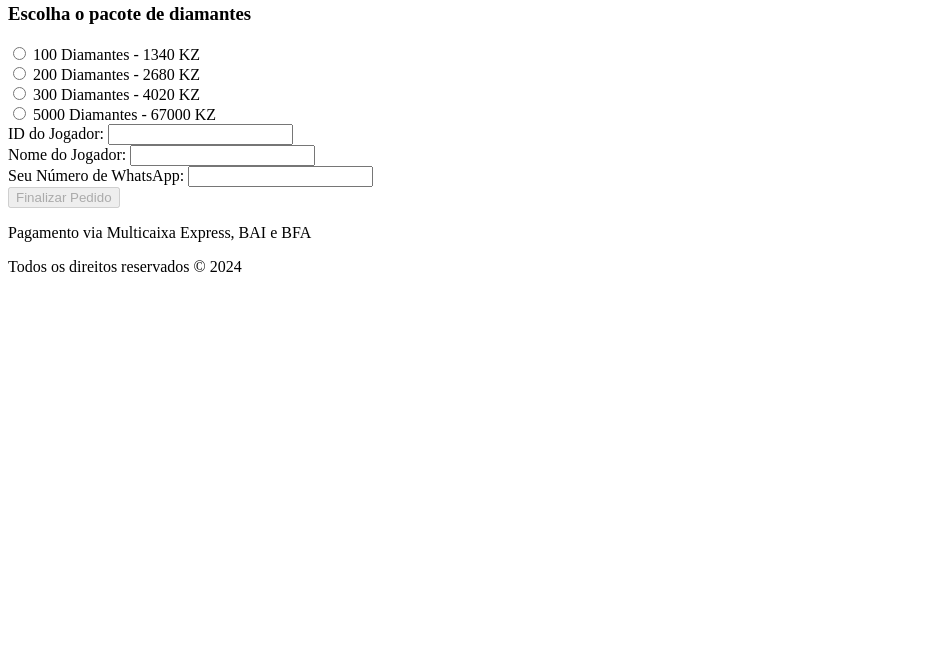
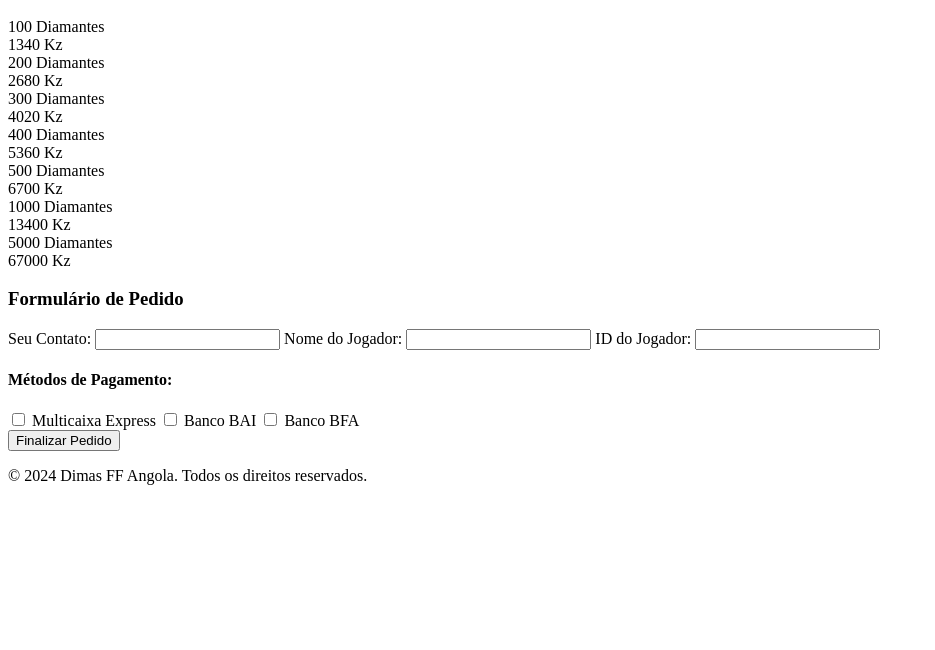
Before and after one commit to delvis1205/Dimas-FF-DM, a plain HTML site: page index.html in a window 1280 px wide. Shown: the part 150-800 px from the top of the page, without its empty margins (0-935 px from the left). Drawn offline with Linux system fonts and the light colour scheme.

Commit message:
Update index.html

```diff
--- a/index.html
+++ b/index.html
@@ -1,64 +1,78 @@
 <!DOCTYPE html>
-<html lang="pt-BR">
+<html lang="pt">
 <head>
     <meta charset="UTF-8">
     <meta name="viewport" content="width=device-width, initial-scale=1.0">
-  <title>DIMAS FF DM - Recargas de Diamantes Free Fire</title>
+    <title>Carregamento de Diamantes Free Fire</title>
     <link rel="stylesheet" href="styles.css">
 </head>
 <body>
     <header>
-    <img src="images/logo-garena.png" alt="Logo Garena" class="logo">
         <h1>DIMAS FF DM</h1>
         <h2>Recargas do Dimas Free Fire em Angola</h2>
     </header>
 
-  <section class="content">
-    <h3>Escolha o pacote de diamantes</h3>
-    <form id="recargaForm">
-      <div class="diamond-option">
-        <input type="radio" id="diamantes100" name="diamantes" value="100">
-        <label for="diamantes100">100 Diamantes - 1340 KZ</label>
+    <main>
+        <section class="diamond-selection">
+            <h3>Selecione a quantidade de Diamantes:</h3>
+            <div class="diamond-options">
+                <div class="diamond-option" data-diamonds="100" data-price="1340">
+                    100 Diamantes
+                    <div class="game-bubble">1340 Kz</div>
                 </div>
-      <div class="diamond-option">
-        <input type="radio" id="diamantes200" name="diamantes" value="200">
-        <label for="diamantes200">200 Diamantes - 2680 KZ</label>
+                <div class="diamond-option" data-diamonds="200" data-price="2680">
+                    200 Diamantes
+                    <div class="game-bubble">2680 Kz</div>
                 </div>
-      <div class="diamond-option">
-        <input type="radio" id="diamantes300" name="diamantes" value="300">
-        <label for="diamantes300">300 Diamantes - 4020 KZ</label>
+                <div class="diamond-option" data-diamonds="300" data-price="4020">
+                    300 Diamantes
+                    <div class="game-bubble">4020 Kz</div>
                 </div>
-      <div class="diamond-option">
-        <input type="radio" id="diamantes5000" name="diamantes" value="5000">
-        <label for="diamantes5000">5000 Diamantes - 67000 KZ</label>
+                <div class="diamond-option" data-diamonds="400" data-price="5360">
+                    400 Diamantes
+                    <div class="game-bubble">5360 Kz</div>
+                </div>
+                <div class="diamond-option" data-diamonds="500" data-price="6700">
+                    500 Diamantes
+                    <div class="game-bubble">6700 Kz</div>
+                </div>
+                <div class="diamond-option" data-diamonds="1000" data-price="13400">
+                    1000 Diamantes
+                    <div class="game-bubble">13400 Kz</div>
+                </div>
+                <div class="diamond-option" data-diamonds="5000" data-price="67000">
+                    5000 Diamantes
+                    <div class="game-bubble">67000 Kz</div>
+                </div>
+            </div>
+        </section>
+
+        <section class="order-form">
+            <h3>Formulário de Pedido</h3>
+            <form id="orderForm">
+                <label for="contact">Seu Contato:</label>
+                <input type="text" id="contact" name="contact" required>
+
+                <label for="username">Nome do Jogador:</label>
+                <input type="text" id="username" name="username" required>
+
+                <label for="playerId">ID do Jogador:</label>
+                <input type="text" id="playerId" name="playerId" required>
+
+                <div class="payment-methods">
+                    <h4>Métodos de Pagamento:</h4>
+                    <label><input type="checkbox" name="paymentMethod" value="Multicaixa Express"> Multicaixa Express</label>
+                    <label><input type="checkbox" name="paymentMethod" value="Banco BAI"> Banco BAI</label>
+                    <label><input type="checkbox" name="paymentMethod" value="Banco BFA"> Banco BFA</label>
                 </div>
 
-      <div class="input-group">
-        <label for="playerID">ID do Jogador:</label>
-        <input type="text" id="playerID" name="playerID" required oninput="validateID()">
-      </div>
-
-      <div class="input-group">
-        <label for="playerName">Nome do Jogador:</label>
-        <input type="text" id="playerName" name="playerName" required oninput="validateID()">
-      </div>
-
-      <div id="validationMessage" class="validation-message">
-        <!-- A mensagem de validação vai aparecer aqui -->
-      </div>
-
-      <div class="input-group">
-        <label for="contact">Seu Número de WhatsApp:</label>
-        <input type="text" id="contact" name="contact" required>
-      </div>
-
-      <button type="submit" id="submitButton" disabled>Finalizar Pedido</button>
+                <button type="submit">Finalizar Pedido</button>
             </form>
         </section>
+    </main>
 
     <footer>
-    <p>Pagamento via Multicaixa Express, BAI e BFA</p>
-    <p>Todos os direitos reservados © 2024</p>
+        <p>&copy; 2024 Dimas FF Angola. Todos os direitos reservados.</p>
     </footer>
 
     <script src="script.js"></script>
```
Lines whose indentation alone changed are shown as unchanged.
